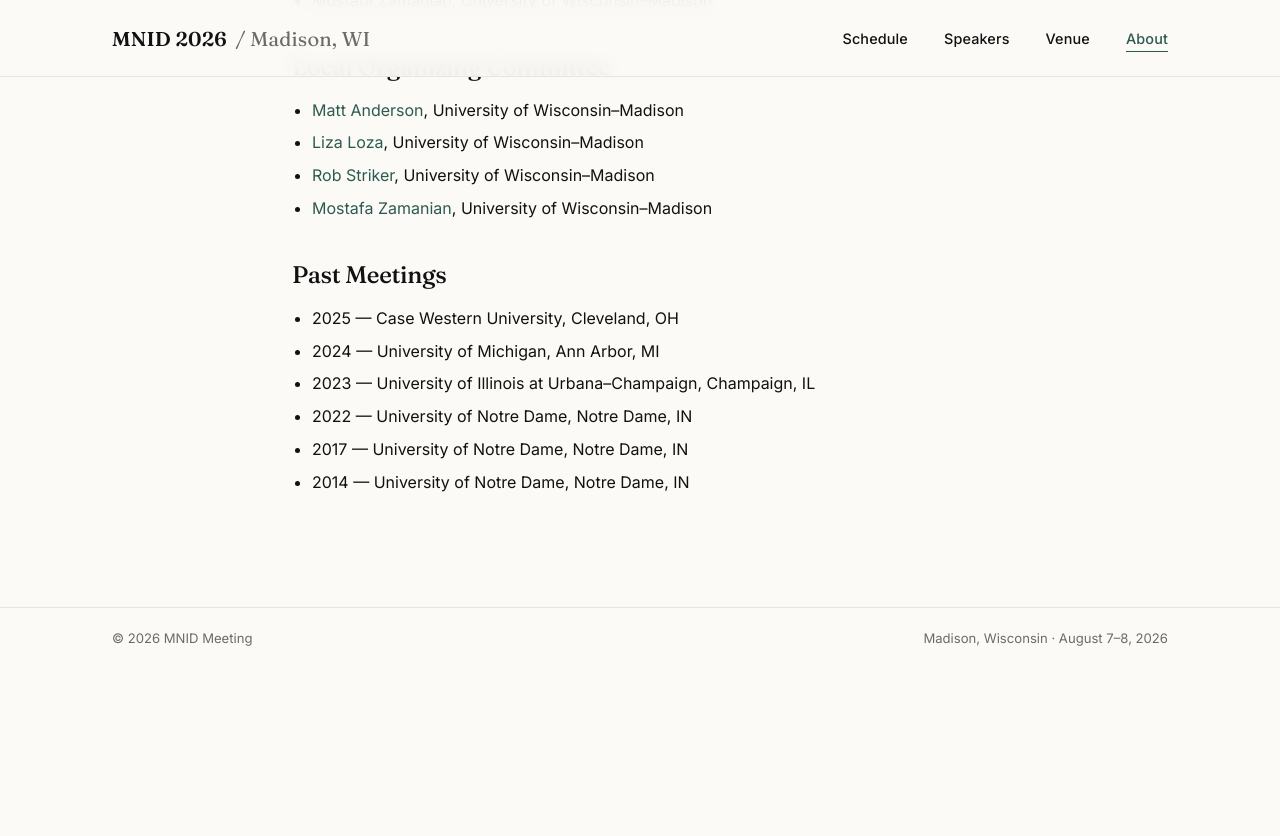
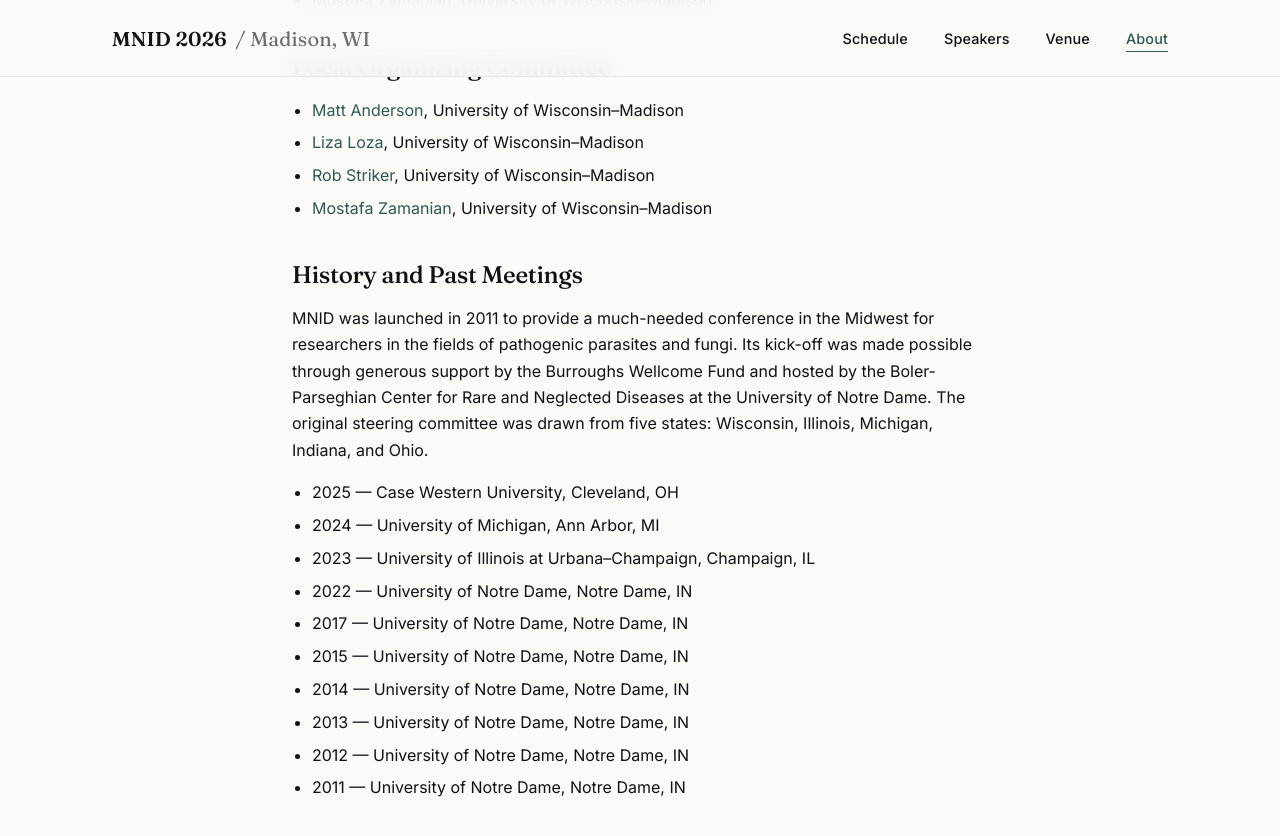
Before and after one commit to MNIDMeeting/mnidmeeting.github.io, a Jekyll site: the page built from about.md, in a window 1280 px wide and 900 px high, scrolled down 1110 px. Shown: the top 836 px of the window. Built offline with Jekyll 4.4.1, drawn with Linux system fonts in a browser that asks for light colours; before the commit the page ends 1780 px from its top, so only the background shows below that.

Commit message:
Reorganize About page: merge history and past meetings
Move MNID history paragraph to bottom, combine with past meetings
list under a single heading, and add 2011–2015 Notre Dame entries.

Co-Authored-By: Claude Opus 4.6 (1M context) <noreply@anthropic.com>

```diff
--- a/about.md
+++ b/about.md
@@ -35,11 +35,17 @@ The only regional meeting focusing on fungal and parasitic infections, MNID is a
 - [Rob Striker](https://www.medicine.wisc.edu/infectious-disease/striker-research), University of Wisconsin–Madison
 - [Mostafa Zamanian](https://www.zamanianlab.org/), University of Wisconsin–Madison
 
-## Past Meetings
+## History and Past Meetings
+
+MNID was launched in 2011 to provide a much-needed conference in the Midwest for researchers in the fields of pathogenic parasites and fungi. Its kick-off was made possible through generous support by the Burroughs Wellcome Fund and hosted by the Boler-Parseghian Center for Rare and Neglected Diseases at the University of Notre Dame. The original steering committee was drawn from five states: Wisconsin, Illinois, Michigan, Indiana, and Ohio.
 
 - 2025 — Case Western University, Cleveland, OH
 - 2024 — University of Michigan, Ann Arbor, MI
 - 2023 — University of Illinois at Urbana–Champaign, Champaign, IL
 - 2022 — University of Notre Dame, Notre Dame, IN
 - 2017 — University of Notre Dame, Notre Dame, IN
+- 2015 — University of Notre Dame, Notre Dame, IN
 - 2014 — University of Notre Dame, Notre Dame, IN
+- 2013 — University of Notre Dame, Notre Dame, IN
+- 2012 — University of Notre Dame, Notre Dame, IN
+- 2011 — University of Notre Dame, Notre Dame, IN
```
